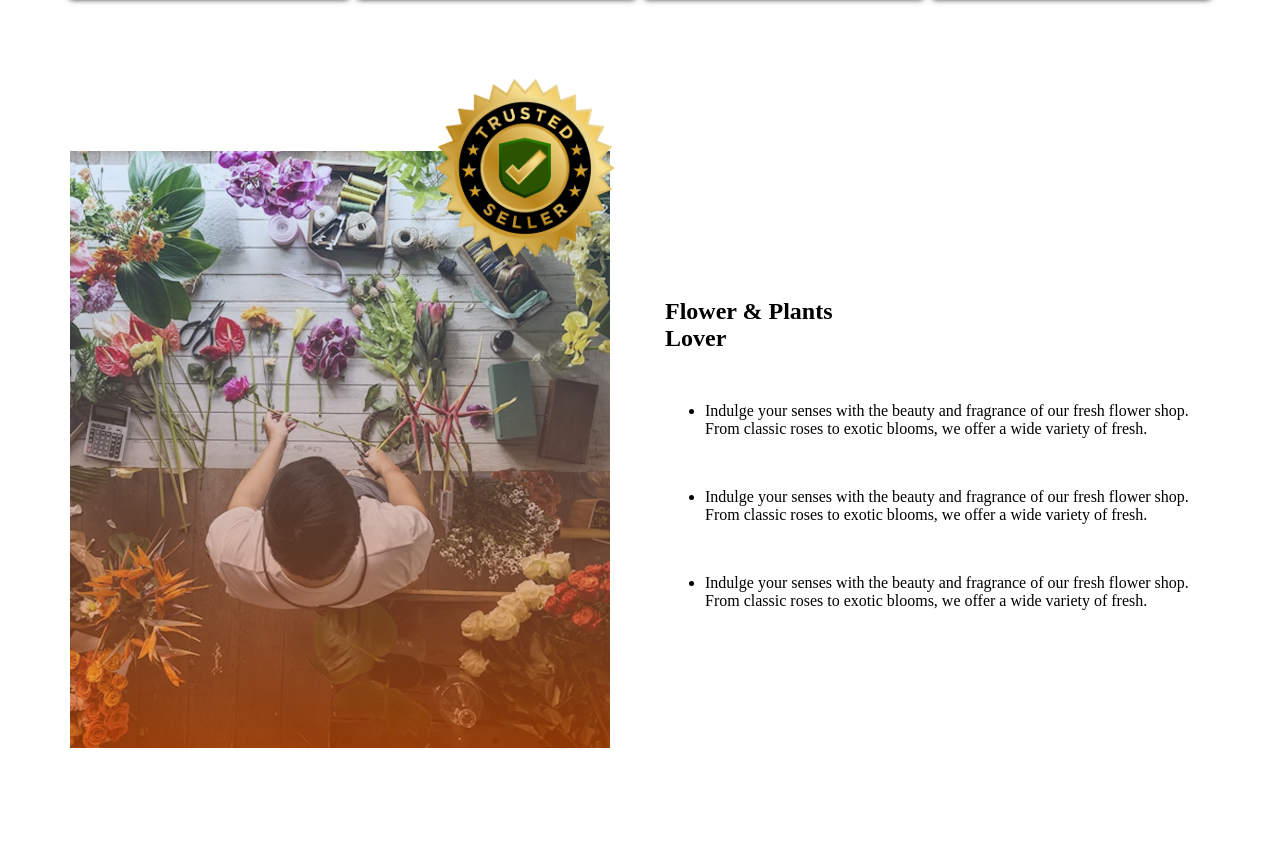
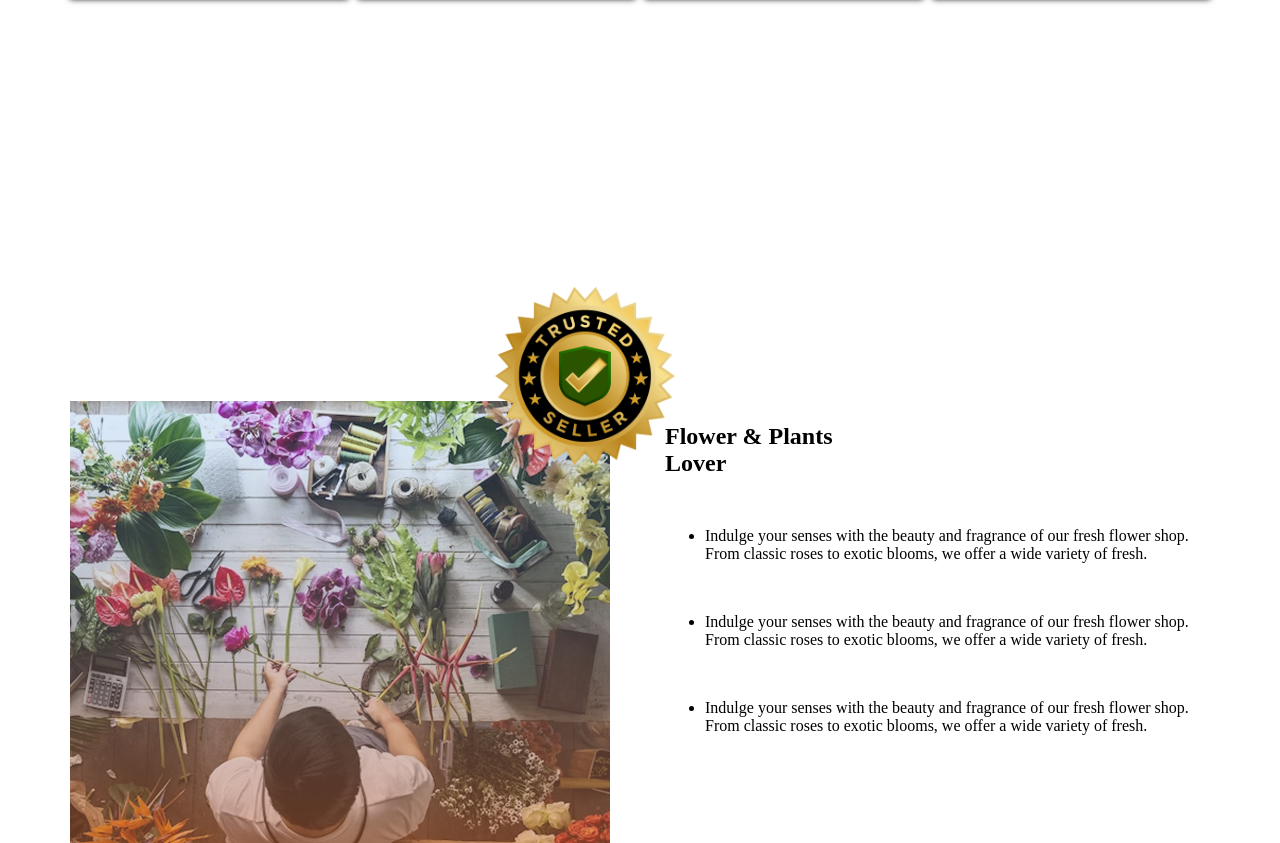
Before and after one commit to khairul965/PH-A2, a plain HTML site: page index.html in a window 1280 px wide. Shown: the part 1877-2720 px from the top of the page. Drawn offline with Linux system fonts and the light colour scheme.

Commit message:
8th commit

```diff
--- a/style.css
+++ b/style.css
@@ -126,9 +126,9 @@ a{
 .badge{
     width: 250px;
     height: 250px;
-    position:absolute;
-    left: 400px;
-    top: 1920px;
+    position:relative;
+    left: 390px;
+    top: 100px;
 }
 .badge img{
     width: 100%;
```
